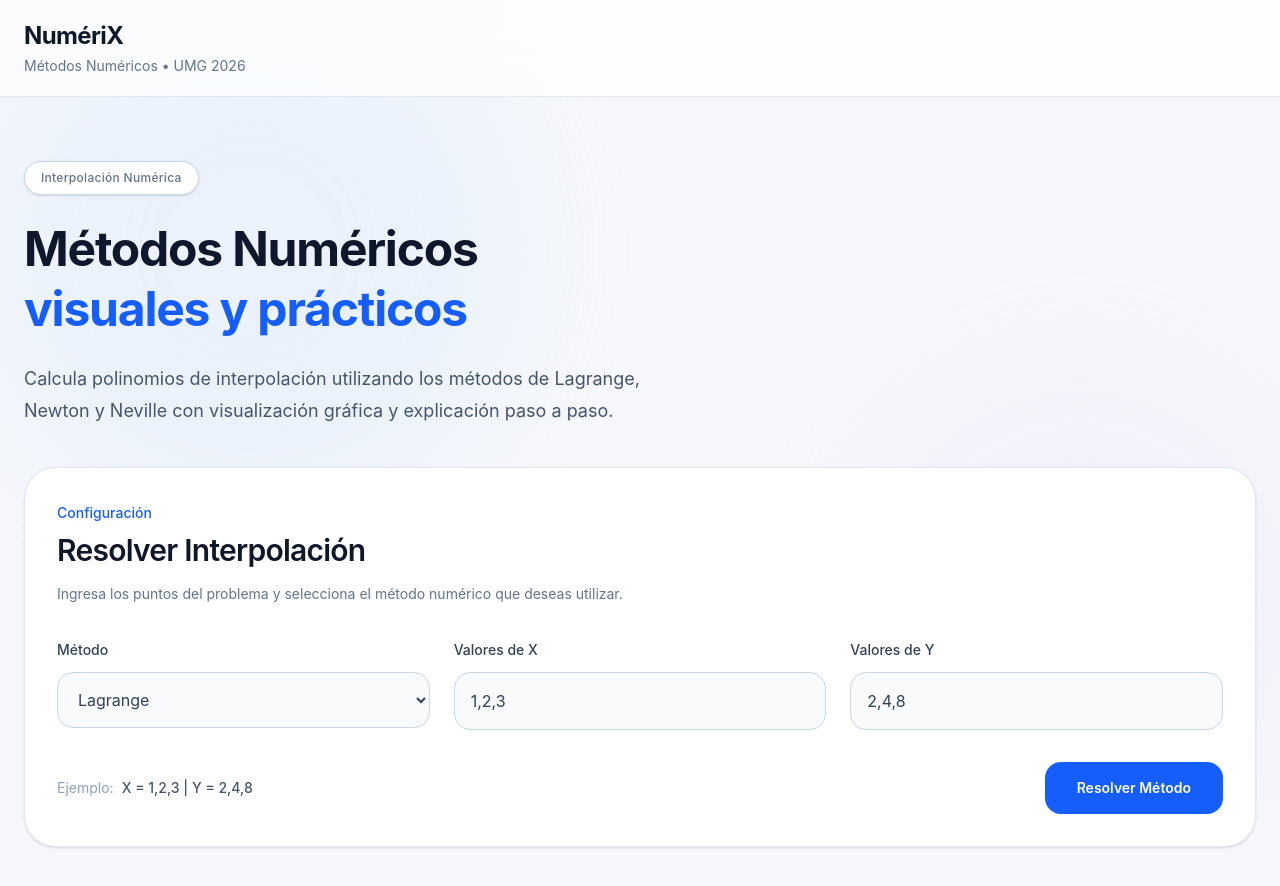
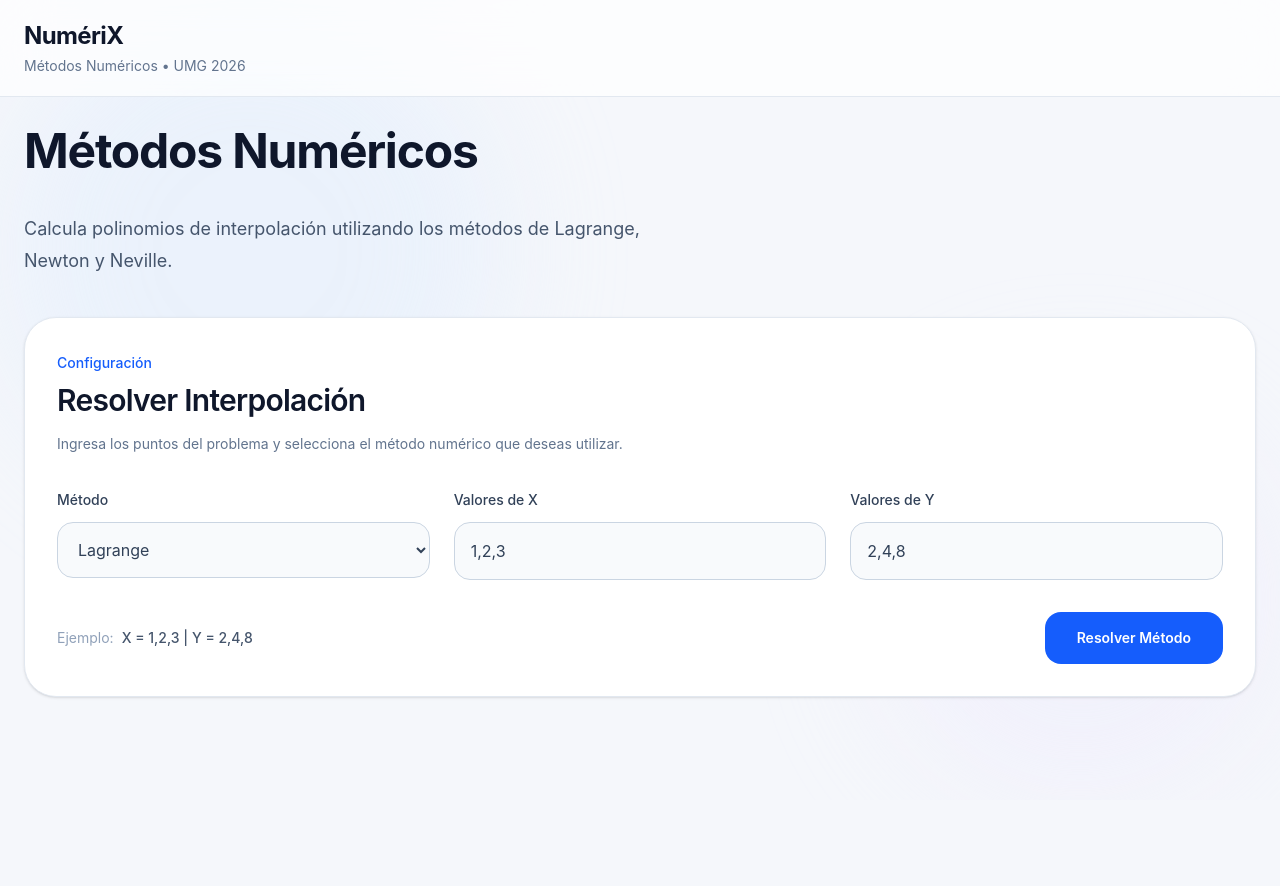
Before and after one commit to Os-devAi/MetodosNumericosUMG, a React (Vite) app in the folder app/: page / in a window 1280 px wide. Shown: the top 886 px of the page. After the commit the page ends 800 px from the top, so only its background shows below. Built offline with nearby package versions, Linux system fonts and the light colour scheme.

Commit message:
Refactor App component layout for improved readability; update section structure and enhance introductory text. Comment out Grafica component in ResultadoCard for future implementation.

```diff
--- a/app/src/App.jsx
+++ b/app/src/App.jsx
@@ -44,29 +44,16 @@ function App() {
         </nav>
 
         {/* Hero */}
-        <section className="container mx-auto px-6 pt-16 pb-10">
+        <section className="container mx-auto px-6 pb-10">
 
           <div className="max-w-3xl">
-
-            <span className="inline-flex items-center rounded-full border border-slate-300 bg-white px-4 py-2 text-xs font-medium tracking-wide text-slate-500 shadow-sm">
-              Interpolación Numérica
-            </span>
-
             <h1 className="mt-6 text-5xl font-bold tracking-tight leading-tight text-slate-900">
-
               Métodos Numéricos
-              <span className="block text-blue-600">
-                visuales y prácticos
-              </span>
-
             </h1>
 
-            <p className="mt-6 max-w-2xl text-lg leading-8 text-slate-600">
-
+            <p className="mt-6 max-w-2xl text-lg leading-8 text-slate-600 pt-2">
               Calcula polinomios de interpolación utilizando los métodos de
-              Lagrange, Newton y Neville con visualización gráfica
-              y explicación paso a paso.
-
+              Lagrange, Newton y Neville.
             </p>
 
           </div>
--- a/app/src/components/ResultadoCard.jsx
+++ b/app/src/components/ResultadoCard.jsx
@@ -69,7 +69,7 @@ function ResultadoCard({ resultado }) {
 
       </div>
 
-      <Grafica resultado={resultado} />
+      {/* <Grafica resultado={resultado} /> */}
 
     </div>
 
```
